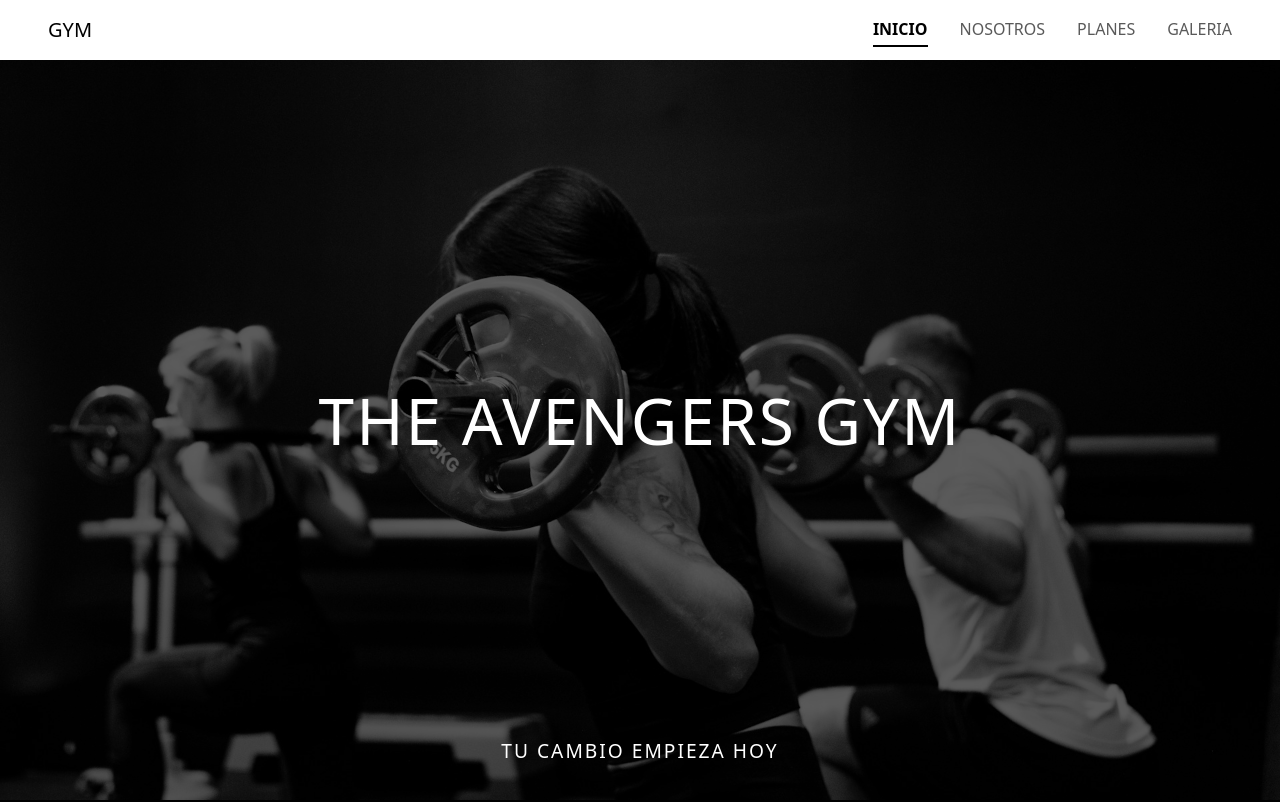
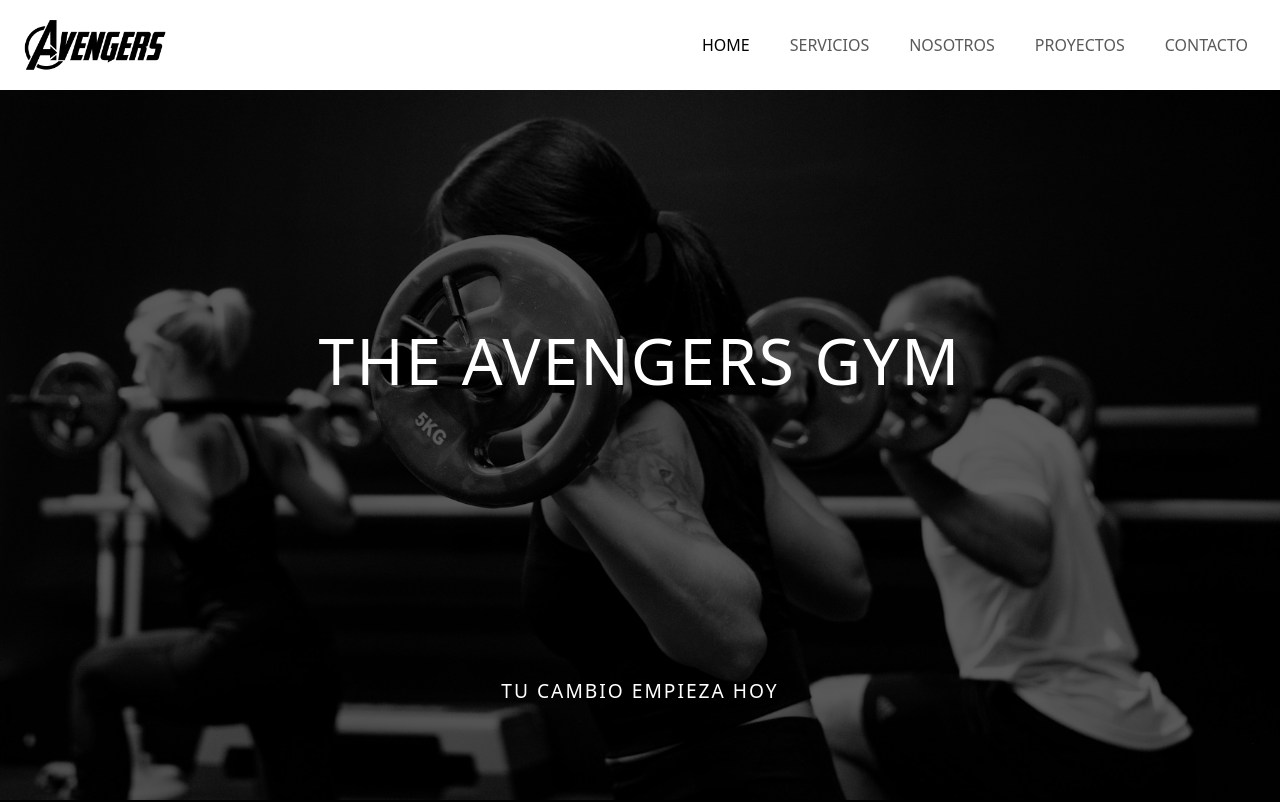
Before and after one commit to renatochoccepalacios/proyecto-gym, a plain HTML site: page index.html in a window 1280 px wide. Shown: the top 802 px of the page. Drawn offline with nearby package versions, Linux system fonts and the light colour scheme.

Commit message:
logo en el header

```diff
--- a/index.html
+++ b/index.html
@@ -27,37 +27,51 @@
     </header> -->
 
     <header class="header">
-        <nav class="navbar navbar-expand-lg fixed-top nav-altura">
-            <a class="navbar-brand ps-5" href="#">GYM</a>
-            <button class="navbar-toggler me-5" type="button" data-bs-toggle="offcanvas"
-                data-bs-target="#navbarOffcanvasLg" aria-controls="navbarOffcanvasLg" aria-label="Toggle navigation">
-                <span class="navbar-toggler-icon"></span>
+        <nav class="navbar fixed-top navbar-expand-lg py-0 back-nav-resposive">
+
+            <div class="container-fluid contenedor-nav px-4 justify-content-between">
+                <a class="navbar-brand logo-nav" href="#">
+                    <img src="img/avengers-logo.png" alt="">
+                </a>
+                <button class="navbar-toggler hamburguer-color" type="button" data-bs-toggle="offcanvas"
+                    data-bs-target="#offcanvasNavbar" aria-controls="offcanvasNavbar" aria-label="Toggle navigation">
+                    <i class="bi bi-list fs-1"></i>
                 </button>
-            <div class="offcanvas offcanvas-end" tabindex="-1" id="navbarOffcanvasLg"
-                aria-labelledby="navbarOffcanvasLgLabel">
-                <div class="offcanvas-header">
-                    <h5 class="offcanvas-title" id="offcanvasNavbarLabel">Offcanvas</h5>
-                    <button type="button" class="btn-close" data-bs-dismiss="offcanvas" aria-label="Close"></button>
+                <div class="offcanvas offcanvas-end back-nav" tabindex="-1" id="offcanvasNavbar"
+                    aria-labelledby="offcanvasNavbarLabel">
+                    <div class="offcanvas-header align-items-start justify-content-between ">
+                        <a class="navbar-brand logo-nav-responsive" href="#">
+                            <img src="img/logo-pia.png" alt="logo nav">
+                        </a>
+                        <button type="button" class="btn-close p-0 fs-1 m-0" data-bs-dismiss="offcanvas"
+                            aria-label="Close"></button>
                     </div>
                     <div class="offcanvas-body">
-                    <ul class="navbar-nav justify-content-end flex-grow-1 pe-5 nav-underline">
+                        <ul class="navbar-nav justify-content-end flex-grow-1 pe-0 gap-4">
                             <li class="nav-item">
-                            <a class="nav-link active px-0" aria-current="page" href="#">inicio</a>
+                                <a class="nav-link active" aria-current="page" href="index.html">Home</a>
                             </li>
                             <li class="nav-item">
-                            <a class="nav-link px-0" href="#">nosotros</a>
+                                <a class="nav-link color-nav-link color-nav-a" href="pages/servicios.html">Servicios</a>
                             </li>
                             <li class="nav-item">
-                            <a class="nav-link px-0" href="#">planes</a>
+                                <a class="nav-link color-nav-link color-nav-a" href="pages/nosotros.html">Nosotros</a>
                             </li>
                             <li class="nav-item">
-                            <a class="nav-link px-0" href="#">galeria</a>
+                                <a class="nav-link color-nav-link color-nav-a" href="pages/proyectos.html">Proyectos</a>
+                            </li>
+                            <li class="nav-item">
+                                <a class="nav-link color-nav-link color-nav-a" href="pages/contacto.html">Contacto</a>
                             </li>
                         </ul>
+
+                    </div>
                 </div>
             </div>
         </nav>
+
     </header>
+
 
     <main class="main-inicio">
         <section class="banner">
--- a/scss/base/_inicio.scss
+++ b/scss/base/_inicio.scss
@@ -2,7 +2,7 @@
 
 .main-inicio {
     .banner {
-        height: calc(100vh - 60px);
+        height: 100vh;
         position: relative;
         z-index: -1;
         overflow: hidden;
--- a/scss/layout/_header.scss
+++ b/scss/layout/_header.scss
@@ -1,10 +1,12 @@
 .header {
-    height: 60px;
 
-    .nav-altura {
+    nav {
         background-color: white;
-        height: 60px;
         a {
+            height: 90px;
+            img {
+                height: 100%;
+            }
         }
         div {
             div {
@@ -14,6 +16,8 @@
 
                     li {
                         a {
+                            display: flex;
+                            align-items: center;
                             text-transform: uppercase;
                             padding: 4px;
                         }
```
Also changed, not shown: css/style.css, img/avengers-logo.jpg (added), img/avengers-logo.png (added), scss/base/mediaquerys/_mq-desktop.scss (added), 1 other file. Lines whose indentation alone changed are shown as unchanged.
